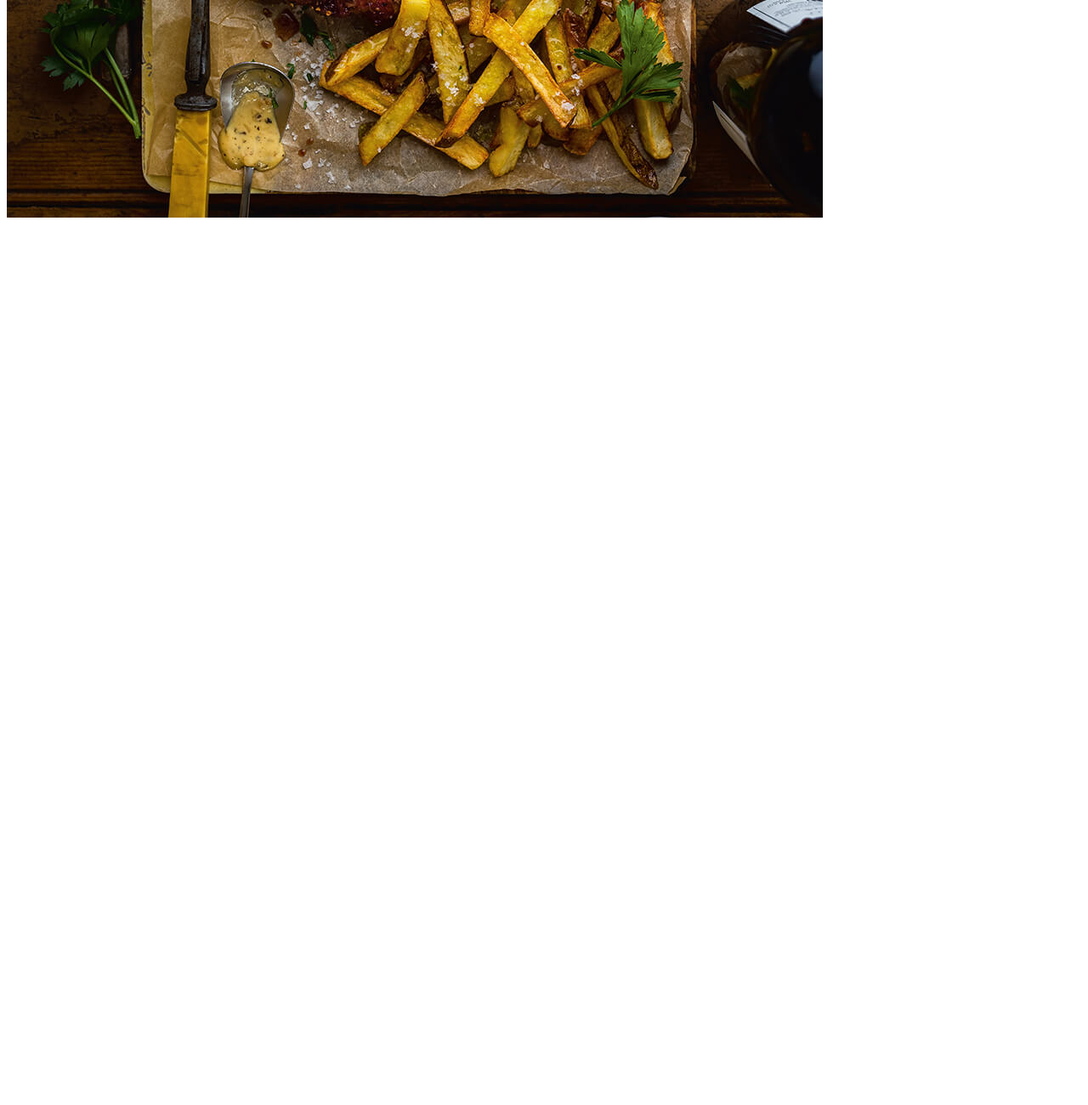
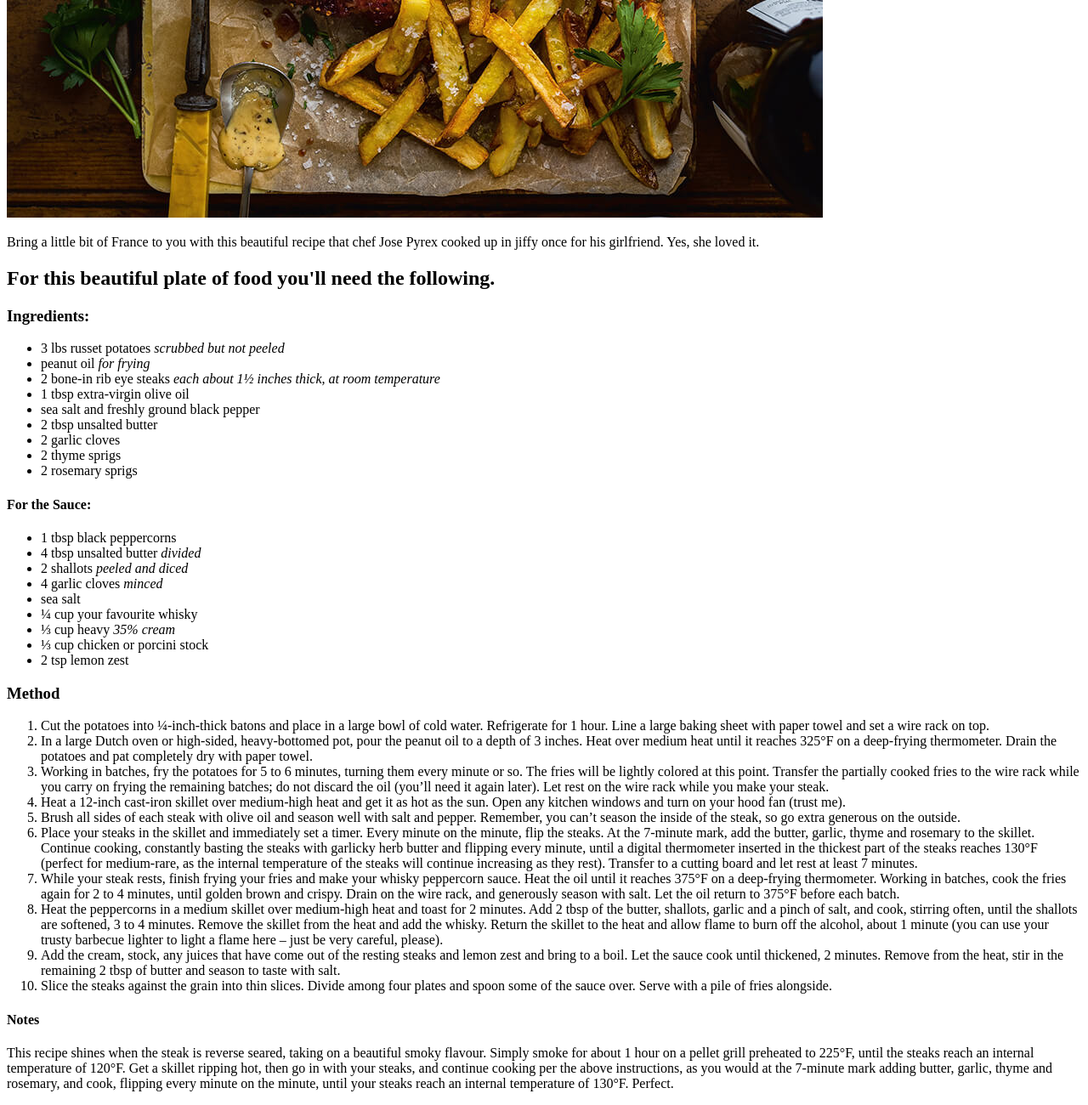
Before and after one commit to josepyrex/htmlrecipes2.0, a plain HTML site: page recipes/steakFrites.html in a window 1280 px wide. Shown: the part 810-2110 px from the top of the page at 85% size. Before the commit the page ends 1078 px from the top, so only its background shows below. Drawn offline with Linux system fonts and the light colour scheme.

Commit message:
add recipe information to the first recipe

```diff
--- a/recipes/steakFrites.html
+++ b/recipes/steakFrites.html
@@ -9,5 +9,52 @@
     <a href="../index.html">Home</a>
     <h1>The Steak Frites</h1>
         <img src="../images/steakFrites.jpg" alt="An Image of Steak and French Fries on a wooden plate with a peppercorn sauce on the side.">
+
+        <p>Bring a little bit of France to you with this beautiful recipe that chef Jose Pyrex cooked up in jiffy once for his girlfriend. Yes, she loved it.</p>
+
+    <h2>For this beautiful plate of food you'll need the following.</h2>
+
+    <h3>Ingredients:</h3>
+    <ul>
+        <li>3 lbs russet potatoes <i>scrubbed but not peeled</i></li>
+        <li>peanut oil <i>for frying</i></li>
+        <li>2 bone-in rib eye steaks <i>each about 1½ inches thick, at room temperature</i></li>
+        <li>1 tbsp extra-virgin olive oil</li>
+        <li>sea salt and freshly ground black pepper</li>
+        <li>2 tbsp unsalted butter</li>
+        <li>2 garlic cloves</li>
+        <li>2 thyme sprigs</li>
+        <li>2 rosemary sprigs</li>
+    </ul>
+
+    <h4>For the Sauce:</h4>
+    <ul>
+        <li>1 tbsp black peppercorns</li>
+        <li>4 tbsp unsalted butter <i>divided</i></li>
+        <li>2 shallots <i>peeled and diced</i></li>
+        <li>4 garlic cloves <i>minced</i></li>
+        <li>sea salt</li>
+        <li>¼ cup your favourite whisky</li>
+        <li>⅓ cup heavy <i>35% cream</i></li>
+        <li>⅓ cup chicken or porcini stock</li>
+        <li>2 tsp lemon zest</li>
+    </ul>
+
+    <h3>Method</h3>
+    <ol>
+        <li>Cut the potatoes into ¼-inch-thick batons and place in a large bowl of cold water. Refrigerate for 1 hour. Line a large baking sheet with paper towel and set a wire rack on top.</li>
+        <li>In a large Dutch oven or high-sided, heavy-bottomed pot, pour the peanut oil to a depth of 3 inches. Heat over medium heat until it reaches 325°F on a deep-frying thermometer. Drain the potatoes and pat completely dry with paper towel.</li>
+        <li>Working in batches, fry the potatoes for 5 to 6 minutes, turning them every minute or so. The fries will be lightly colored at this point. Transfer the partially cooked fries to the wire rack while you carry on frying the remaining batches; do not discard the oil (you’ll need it again later). Let rest on the wire rack while you make your steak.</li>
+        <li>Heat a 12-inch cast-iron skillet over medium-high heat and get it as hot as the sun. Open any kitchen windows and turn on your hood fan (trust me).</li>
+        <li>Brush all sides of each steak with olive oil and season well with salt and pepper. Remember, you can’t season the inside of the steak, so go extra generous on the outside.</li>
+        <li>Place your steaks in the skillet and immediately set a timer. Every minute on the minute, flip the steaks. At the 7-minute mark, add the butter, garlic, thyme and rosemary to the skillet. Continue cooking, constantly basting the steaks with garlicky herb butter and flipping every minute, until a digital thermometer inserted in the thickest part of the steaks reaches 130°F (perfect for medium-rare, as the internal temperature of the steaks will continue increasing as they rest). Transfer to a cutting board and let rest at least 7 minutes.</li>
+        <li>While your steak rests, finish frying your fries and make your whisky peppercorn sauce. Heat the oil until it reaches 375°F on a deep-frying thermometer. Working in batches, cook the fries again for 2 to 4 minutes, until golden brown and crispy. Drain on the wire rack, and generously season with salt. Let the oil return to 375°F before each batch.</li>
+        <li>Heat the peppercorns in a medium skillet over medium-high heat and toast for 2 minutes. Add 2 tbsp of the butter, shallots, garlic and a pinch of salt, and cook, stirring often, until the shallots are softened, 3 to 4 minutes. Remove the skillet from the heat and add the whisky. Return the skillet to the heat and allow flame to burn off the alcohol, about 1 minute (you can use your trusty barbecue lighter to light a flame here – just be very careful, please).</li>
+        <li>Add the cream, stock, any juices that have come out of the resting steaks and lemon zest and bring to a boil. Let the sauce cook until thickened, 2 minutes. Remove from the heat, stir in the remaining 2 tbsp of butter and season to taste with salt.</li>
+        <li>Slice the steaks against the grain into thin slices. Divide among four plates and spoon some of the sauce over. Serve with a pile of fries alongside.</li>
+    </ol>
+
+    <h4>Notes</h4>
+    <p>This recipe shines when the steak is reverse seared, taking on a beautiful smoky flavour. Simply smoke for about 1 hour on a pellet grill preheated to 225°F, until the steaks reach an internal temperature of 120°F. Get a skillet ripping hot, then go in with your steaks, and continue cooking per the above instructions, as you would at the 7-minute mark adding butter, garlic, thyme and rosemary, and cook, flipping every minute on the minute, until your steaks reach an internal temperature of 130°F. Perfect.</p>
 </body>
 </html>
```
